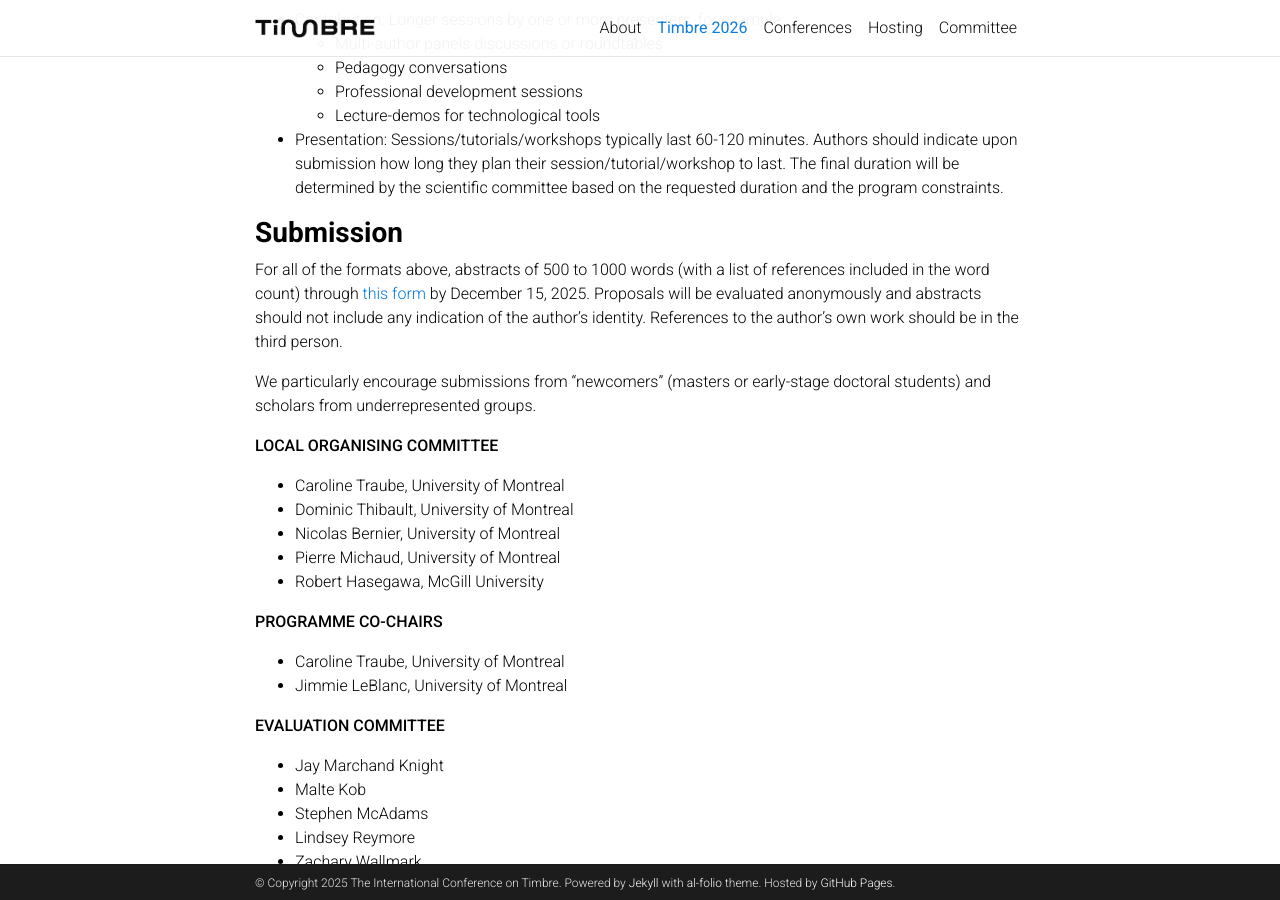
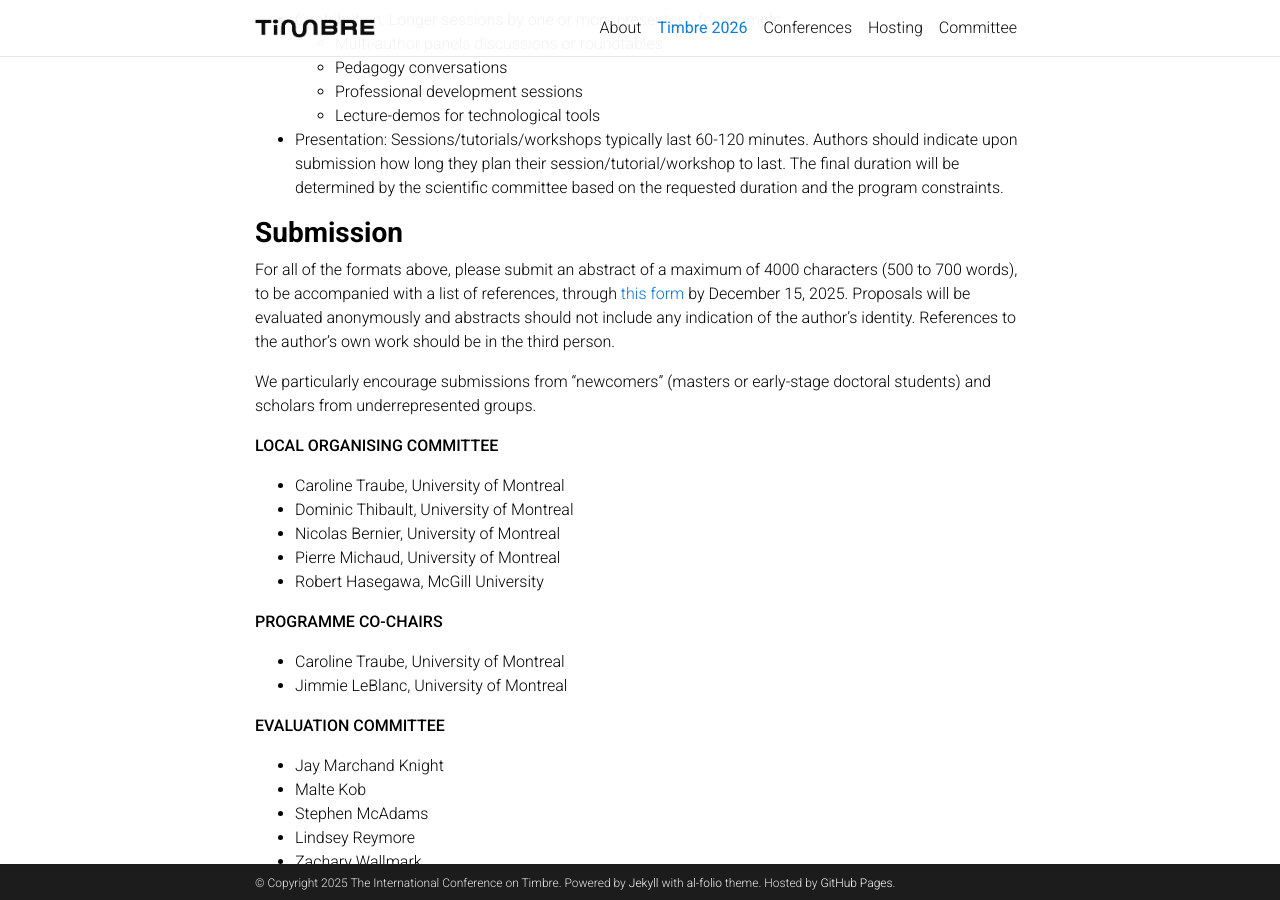
Before and after one commit to timbre-conference/timbre-conference.github.io, a Jekyll site: the page built from _pages/timbre2026-cfp.md, in a window 1280 px wide and 900 px high, scrolled down 2259 px. Built offline with Jekyll 4.4.1, drawn with Linux system fonts in a browser that asks for light colours; comment, search, counter and statistics services are not loaded; a style sheet for code colours, icons or effects is not loaded.

Commit message:
Update timbre2026-cfp.md

```diff
--- a/_pages/timbre2026-cfp.md
+++ b/_pages/timbre2026-cfp.md
@@ -84,7 +84,7 @@
 
 <h3>Submission</h3>
 
-For all of the formats above, abstracts of 500 to 1000 words (with a list of references included in the word count) through [this form](https://forms.office.com/r/QmkRrnRCH2) by December 15, 2025. Proposals will be evaluated anonymously and abstracts should not include any indication of the author’s identity. References to the author’s own work should be in the third person.
+For all of the formats above, please submit an abstract of a maximum of 4000 characters (500 to 700 words), to be accompanied with a list of references, through [this form](https://forms.office.com/r/QmkRrnRCH2) by December 15, 2025. Proposals will be evaluated anonymously and abstracts should not include any indication of the author’s identity. References to the author’s own work should be in the third person.
 
 We particularly encourage submissions from “newcomers” (masters or early-stage doctoral students) and scholars from underrepresented groups.
 
```
